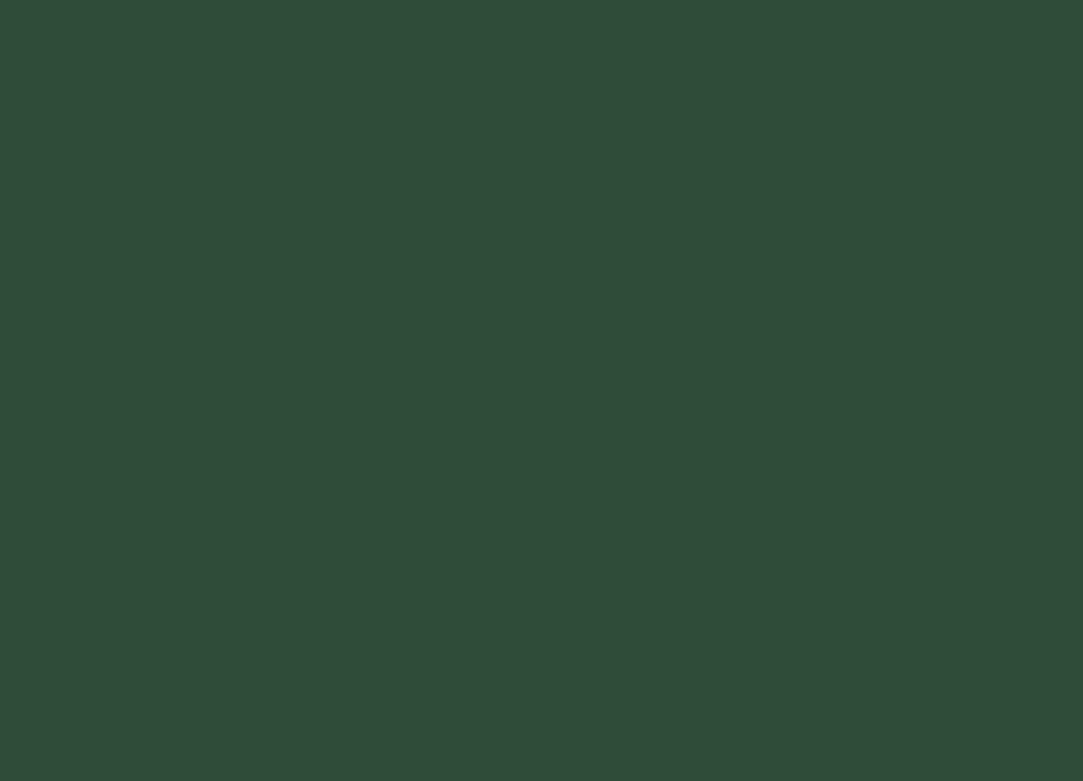
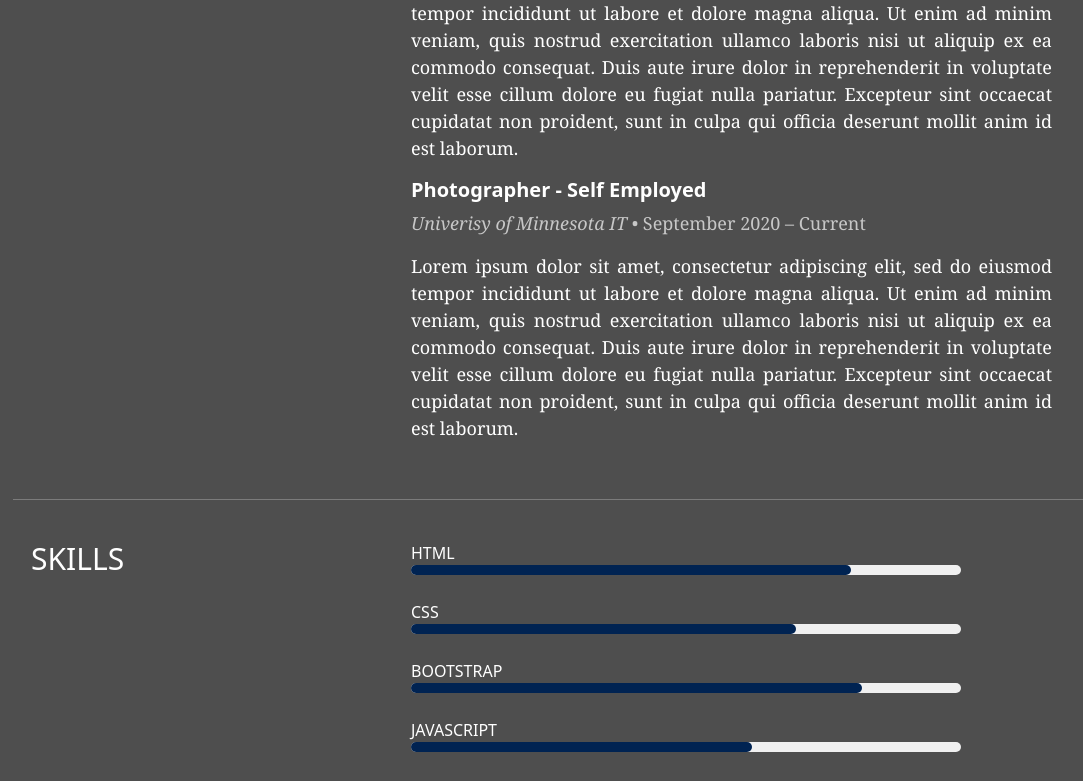
Before and after one commit to Caitlyn-Kloeckl/personal-website, a React (Create React App) app in the folder personal-website/: page / in a window 1280 px wide. Shown: the part 2000-2781 px from the top of the page, without its empty margins (51-1134 px from the left). Built offline with nearby package versions, Linux system fonts and the light colour scheme.

Commit message:
more basline work

```diff
--- a/personal-website/src/App.css
+++ b/personal-website/src/App.css
@@ -3,9 +3,9 @@
   background-color: #2F4C39;
 }
 
-.App-header {
+.title-section {
   background-color: #2F4C39;
-  min-height: 100vh;
+  min-height: 90vh;
   display: flex;
   flex-direction: column;
   align-items: center;
@@ -25,10 +25,58 @@
   color: white;
 }
 
+.resume-section {
+  background-color: #4e4e4e;
+  min-height: 190vh;
+  display: flex;
+  flex-direction: column;
+  align-items: center;
+  justify-content: center;
+}
+
+.resume-main-titles {
+  color: white;
+  font-size: 30px;
+  text-align:left;
+  text-transform: uppercase
+}
+
+.resume-secondary-titles {
+  color: white;
+  font-size: 20px;
+  text-align:left;
+  font-weight: bold;
+}
+
+.resume-tertiary-titles {
+  color: rgba(221, 221, 221, 0.849) !important;
+  font-size: 18px;
+  font-family: Georgia, 'Times New Roman', Times, serif;
+  text-align: justify;
+}
+
+.resume-text {
+  color: rgb(255, 255, 255) !important;
+  font-size: 18px;
+  font-family: Georgia, 'Times New Roman', Times, serif;
+  text-align: justify;
+}
+
+
+.projects-section {
+  background-color: #5e5e5e;
+  min-height: 150vh;
+  display: flex;
+  flex-direction: column;
+  align-items: center;
+  justify-content: center;
+}
+
 .about-text {
   color: rgba(255, 255, 255, 0.849) !important;
   font-size: 18px;
   font-family: Georgia, 'Times New Roman', Times, serif;
+  text-align: justify;
 }
 
 .column {
@@ -91,6 +139,15 @@
   height: 1px;
 }
 
+.line-resume{
+  border: 0;
+  clear:both;
+  display:block;
+  width: 90%;
+  background-color:#ffffff;
+  height: 1px;
+}
+
 @keyframes App-logo-spin {
   from {
     transform: rotate(0deg);
@@ -99,3 +156,98 @@
     transform: rotate(360deg);
   }
 }
+
+.skills-bar {
+  padding: 0px;
+}
+
+.skills-bar .bar {
+  margin: 25px 0;
+}
+
+.skills-bar .bar .info {
+  position:relative ;
+  color: #ffffff;
+  text-align: left;
+}
+
+.skills-bar .bar .progress-line {
+  position: relative;
+  height: 10px;
+  width: 550px;
+  left:0px;
+  top:0px;
+  background: #f0f0f0;
+  border-radius: 10px;
+  transform: scaleX(0);
+  transform-origin: left;
+  animation: animate 1s cubic-bezier(1, 0, 0.5, 1) forwards;
+}
+
+.bar .progress-line span {
+  left:0px;
+  top:0px;
+  position: absolute;
+  background: #002352;
+  height: 100%;
+  border-radius: 10px;
+  transform: scaleX(0);
+  transform-origin: left;
+  animation: animate 1s 1s cubic-bezier(1, 0, 0.5, 1) forwards;
+  z-index: 1000;
+}
+
+@keyframes animate {
+  100% {
+    transform: scaleX(1);
+  }
+}
+
+.progress-line .html {
+  width: 80%;
+}
+.progress-line .css {
+  width: 70%;
+}
+.progress-line .bootstrap {
+  width: 82%;
+}
+.progress-line .javascript {
+  width: 62%;
+}
+.progress-line .c {
+  width: 90%;
+}
+
+.bar .progress-line span::before {
+  position: absolute;
+  height: 0;
+  right: 0;
+  top: -14px;
+  width: 0;
+  border: 7px solid transparent;
+  border-bottom-width: 0px;
+  border-right-width: 0px;
+  border-top-style: #f0f0f0;
+  border-top-color: #07374a;
+}
+
+.bar .progress-line span::after {
+  position: absolute;
+  right: 0;
+  top: -28px;
+  color: #f0f0f0;
+  background: #07374a;
+  padding: 1px 8px;
+  border-radius: 3px;
+}
+
+@media (max-width: 700px) {
+    .skills{
+        width: 80%;
+    }
+
+    .skills-bar .bar .progress-line{
+        width: 100%;
+    }
+}
--- a/personal-website/src/App.tsx
+++ b/personal-website/src/App.tsx
@@ -18,7 +18,7 @@ function App() {
           </Nav>
         </Container>
       </Navbar>
-      <header id="home" className="App-header">
+      <header id="home" className="title-section">
         <h1 className="main-title">
           Caitlyn Kloeckl
       </h1>
@@ -26,15 +26,18 @@ function App() {
           Software Engineer, Physics Major, Photographer, Plant Lover. </h4>
         <hr className="line"></hr>
         <div className="col-lg-8">
-          <a style={{ display: "inline-block" }} href="https://www.linkedin.com/in/caitlyn-kloeckl/" className="social-buttons"><i style={{ paddingRight: "20px" }} className="fa fa-linkedin"></i>LinkedIn</a>
-          <div style={{ display: "inline-block" }} className="col-sm-1"></div>
-          <a style={{ display: "inline-block" }} href="https://www.caitlynkloecklphotography.com/" className="social-buttons"><i style={{ paddingRight: "20px" }} className="fa fa-camera"></i>Photography</a>
+          <div style={{ display: "inline-block" , paddingLeft:"20px", paddingTop: "20px", paddingBottom: "20px", paddingRight:"20px"}}>
+            <a href="https://www.linkedin.com/in/caitlyn-kloeckl/" target="_blank" className="social-buttons"><i style={{ paddingRight: "20px" }} className="fa fa-linkedin"></i>LinkedIn</a>
+          </div>
+          <div style={{ display: "inline-block" , paddingLeft:"20px", paddingTop: "20px", paddingBottom: "20px", paddingRight:"20px"}}>
+            <a href="https://www.caitlynkloecklphotography.com/" target="_blank" className="social-buttons"><i style={{ paddingRight: "20px" }} className="fa fa-camera"></i>Photography</a>
+          </div>
         </div>
       </header>
       <section id="about" className="about-section">
         <div className="container">
           <div className="row">
-            <div style={{ paddingTop: "30px" }} className=" col-lg-4 col-sm-1">
+            <div style={{ paddingTop: "30px", paddingBottom: "30px" }} className=" col-lg-4 col-sm-1">
               <img src={profileImage} width="250" height="350" />
             </div>
             <div className="col-lg-8 text-start">
@@ -50,16 +53,96 @@ function App() {
                   Based in Minneapolis, MN
                 </p>
               </div>
-              <div style={{ paddingTop: "20px" }}>
+              <div style={{ paddingTop: "20px", paddingBottom: "30px" }}>
                 <a style={{ width: "260px" }} className="social-buttons" href="https://github.com/Caitlyn-Kloeckl/resume-documents/raw/main/Resume.pdf"><i style={{ paddingRight: "20px" }} className="fa fa-download"></i>Download Resume</a>
               </div>
             </div>
           </div>
         </div>
       </section>
-      <section id="resume" className="App-header">
+      <section id="resume" className="resume-section">
+        <div style={{ paddingBottom: "25px" }} className="container">
+          <div className="row">
+            <div className="col-lg-4 col-sm-1">
+              <h2 className="resume-main-titles">Education</h2>
+            </div>
+            <div className="col-lg-7 text-start">
+              <div>
+                <h3 className="resume-secondary-titles">University of Minnesota - College of Science and Engineering</h3>
+                <p className="resume-tertiary-titles"><i>Bachelor of Science</i> • Expected December 2021</p>
+                <p className="resume-text">Lorem ipsum dolor sit amet, consectetur adipiscing elit, sed do eiusmod tempor incididunt ut labore et dolore magna aliqua. Ut enim ad minim veniam, quis nostrud exercitation ullamco laboris nisi ut aliquip ex ea commodo consequat. Duis aute irure dolor in reprehenderit in voluptate velit esse cillum dolore eu fugiat nulla pariatur. Excepteur sint occaecat cupidatat non proident, sunt in culpa qui officia deserunt mollit anim id est laborum.</p>
+              </div>
+            </div>
+          </div>
+        </div>
+        <hr className="line-resume"></hr>
+        <div style={{ paddingBottom: "25px" }} className="container">
+          <div className="row">
+            <div className="col-lg-4 col-sm-1">
+              <h2 className="resume-main-titles">Work <br></br>Experience</h2>
+            </div>
+            <div className="col-lg-7 text-start">
+              <div>
+                <h3 className="resume-secondary-titles">Technology Help Specialist</h3>
+                <p className="resume-tertiary-titles"><i>Univerisy of Minnesota IT</i> • October 2019 – June 2021</p>
+                <p className="resume-text">Lorem ipsum dolor sit amet, consectetur adipiscing elit, sed do eiusmod tempor incididunt ut labore et dolore magna aliqua. Ut enim ad minim veniam, quis nostrud exercitation ullamco laboris nisi ut aliquip ex ea commodo consequat. Duis aute irure dolor in reprehenderit in voluptate velit esse cillum dolore eu fugiat nulla pariatur. Excepteur sint occaecat cupidatat non proident, sunt in culpa qui officia deserunt mollit anim id est laborum.</p>
+                <h3 className="resume-secondary-titles">Photographer - Self Employed</h3>
+                <p className="resume-tertiary-titles"><i>Univerisy of Minnesota IT</i> • September 2020 – Current</p>
+                <p className="resume-text">Lorem ipsum dolor sit amet, consectetur adipiscing elit, sed do eiusmod tempor incididunt ut labore et dolore magna aliqua. Ut enim ad minim veniam, quis nostrud exercitation ullamco laboris nisi ut aliquip ex ea commodo consequat. Duis aute irure dolor in reprehenderit in voluptate velit esse cillum dolore eu fugiat nulla pariatur. Excepteur sint occaecat cupidatat non proident, sunt in culpa qui officia deserunt mollit anim id est laborum.</p>
+              </div>
+            </div>
+          </div>
+        </div>
+        <hr className="line-resume"></hr>
+        <div className="container">
+          <div className="row">
+            <div style={{ paddingTop: "25px" }} className="col-lg-4 col-sm-1">
+              <h2 className="resume-main-titles">Skills</h2>
+            </div>
+            <div className="col-lg-8">
+              <div>
+                <div style={{ paddingLeft: "0px" }} className="container">
+                  <div className="skills-bar">
+                    <div className="bar">
+                      <div className="info">
+                        HTML
+                      </div>
+                      <div className="progress-line"><span className="html"></span></div>
+                      <div className="bar">
+                        <div className="info">
+                          <span>CSS</span>
+                        </div>
+                        <div className="progress-line"><span className="css"></span></div>
+                        <div className="bar">
+                          <div className="info">
+                            <span>BOOTSTRAP</span>
+                          </div>
+                          <div className="progress-line"><span className="bootstrap"></span></div>
+                          <div className="bar">
+                            <div className="info">
+                              <span>JAVASCRIPT</span>
+                            </div>
+                            <div className="progress-line">
+                              <span className="javascript"></span>
+                            </div>
+                            <div className="bar">
+                              <div className="info">
+                                <span>C Programming</span>
+                              </div>
+                              <div className="progress-line"><span className="c"></span></div>
+                            </div>
+                          </div>
+                        </div>
+                      </div>
+                    </div>
+                  </div>
+                </div>
+              </div>
+            </div>
+          </div>
+        </div>
       </section>
-      <section id="projects" className="App-header">
+      <section id="projects" className="projects-section">
       </section>
     </div>
   );
```
